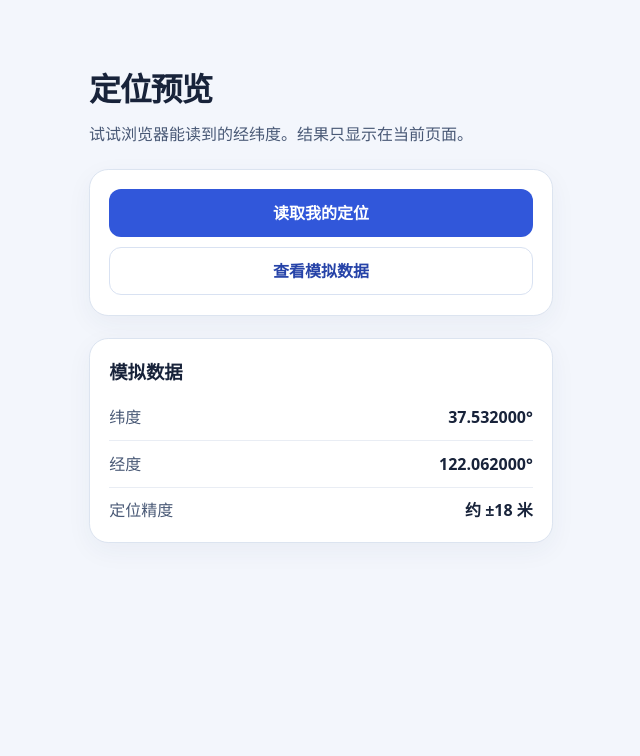
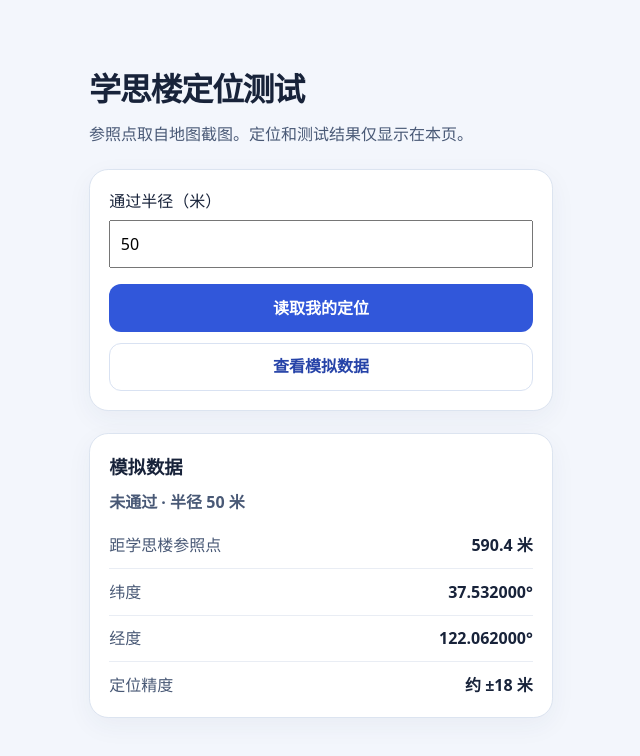
Before and after one commit to ztttt429/class-checkin, a plain HTML site: page location-preview.html in a window 1280 px wide. Both pictures are taken after a click on the button "查看模拟数据". Shown: the whole page, without its empty margins (319-959 px from the left). Drawn offline with Linux system fonts and the light colour scheme.

Commit message:
添加学思楼自定义半径定位测试

```diff
--- a/location-preview.html
+++ b/location-preview.html
@@ -27,9 +27,11 @@
 </head>
 <body>
   <main>
-    <h1>定位预览</h1>
-    <p>试试浏览器能读到的经纬度。结果只显示在当前页面。</p>
+    <h1>学思楼定位测试</h1>
+    <p>参照点取自地图截图。定位和测试结果仅显示在本页。</p>
     <section class="card" aria-label="定位操作">
+      <label for="radius">通过半径（米）</label>
+      <input id="radius" type="number" inputmode="decimal" min="0" step="any" value="50" style="display:block;width:100%;font:inherit;padding:.6rem;margin:.4rem 0 1rem">
       <div class="actions">
         <button type="button" class="primary" id="locate">读取我的定位</button>
         <button type="button" id="sample">查看模拟数据</button>
@@ -38,7 +40,9 @@
     </section>
     <section class="card" id="result" aria-labelledby="result-title" hidden>
       <h2 id="result-title"></h2>
+      <p id="verdict" role="status" style="font-weight:700"></p>
       <dl>
+        <div><dt>距学思楼参照点</dt><dd id="distance"></dd></div>
         <div><dt>纬度</dt><dd id="latitude"></dd></div>
         <div><dt>经度</dt><dd id="longitude"></dd></div>
         <div><dt>定位精度</dt><dd id="accuracy"></dd></div>
@@ -62,11 +66,32 @@
       status.hidden = !message;
     }
 
+    const reference = {latitude: 37.52869813, longitude: 122.05675731};
+    const radius = document.getElementById('radius');
+    let distance;
+    function updateVerdict() {
+      if (distance === undefined) return;
+      const limit = radius.valueAsNumber;
+      document.getElementById('verdict').textContent = !Number.isFinite(limit) || limit < 0
+        ? '请输入零或正数作为通过半径'
+        : (distance <= limit ? '通过' : '未通过') + ' · 半径 ' + limit + ' 米';
+    }
+    radius.addEventListener('input', updateVerdict);
+    function distanceToReference(lat, lon) {
+      const rad = Math.PI / 180;
+      const a = Math.sin((lat - reference.latitude) * rad / 2) ** 2
+        + Math.cos(lat * rad) * Math.cos(reference.latitude * rad)
+        * Math.sin((lon - reference.longitude) * rad / 2) ** 2;
+      return 12742000 * Math.asin(Math.sqrt(Math.min(1, a)));
+    }
     function showResult(title, {latitude, longitude, accuracy}) {
       document.getElementById('result-title').textContent = title;
       document.getElementById('latitude').textContent = latitude.toFixed(6) + '°';
       document.getElementById('longitude').textContent = longitude.toFixed(6) + '°';
       document.getElementById('accuracy').textContent = '约 ±' + Math.ceil(accuracy) + ' 米';
+      distance = distanceToReference(latitude, longitude);
+      document.getElementById('distance').textContent = distance.toFixed(1) + ' 米';
+      updateVerdict();
       result.hidden = false;
     }
 
```
